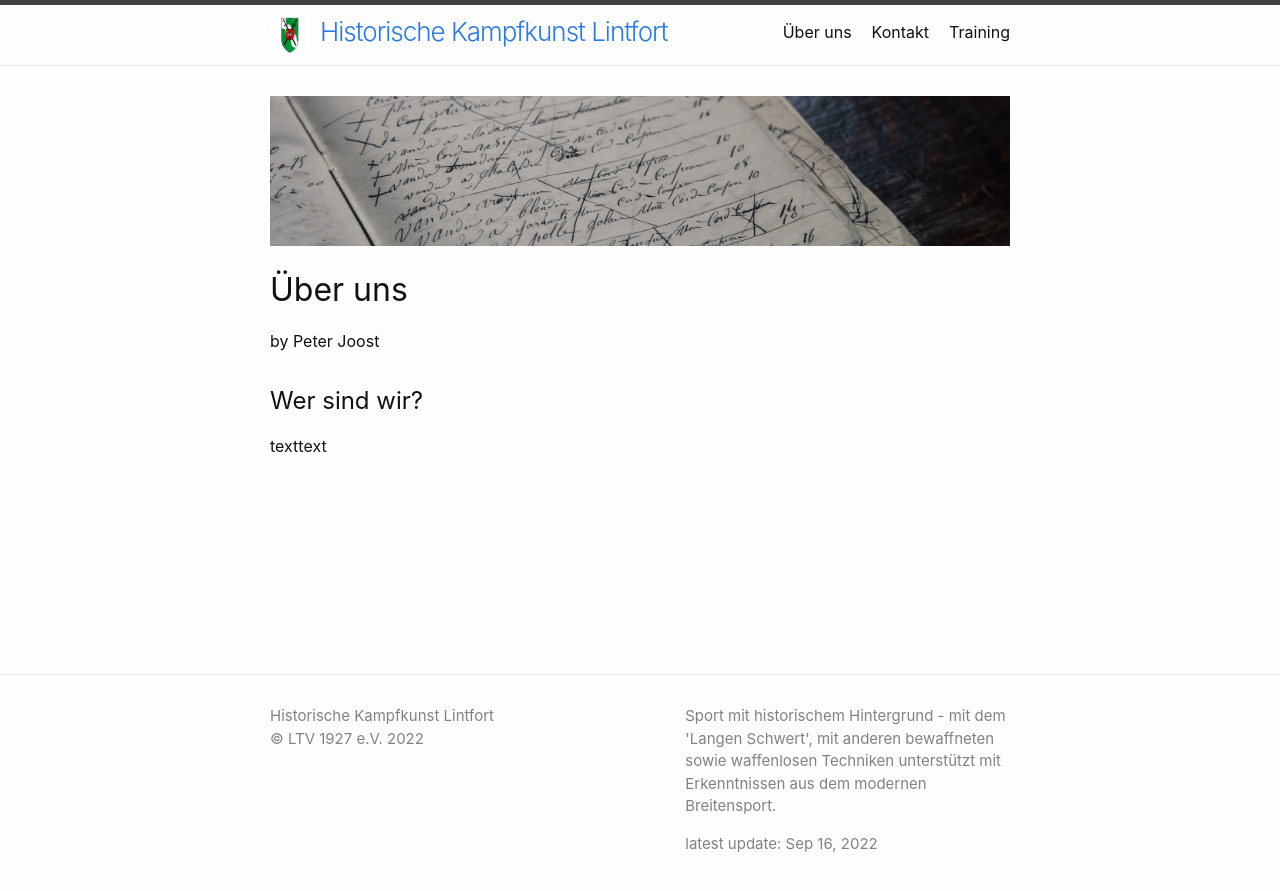
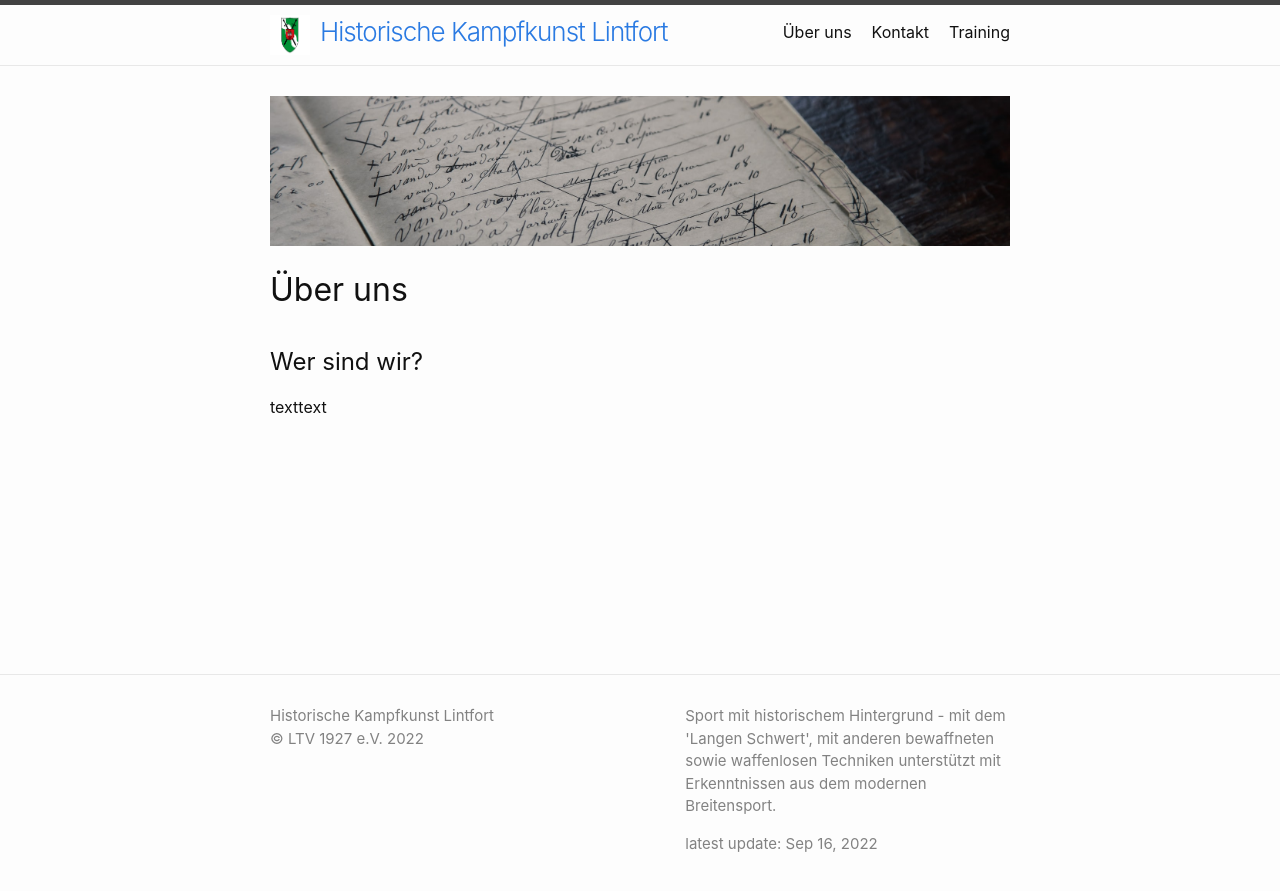
Before and after one commit to hema-ltv1927/hema-ltv1927.github.io, a Jekyll site: the page built from about.md, in a window 1280 px wide. Shown: the top 891 px of the page. Built offline with Jekyll 4.4.1, drawn with Linux system fonts in a browser that asks for light colours.

Commit message:
some updates ...
Signed-off-by: ptrjst <ptrjst@users.noreply.github.com>

```diff
--- a/_config.yml
+++ b/_config.yml
@@ -42,6 +42,8 @@ url: "https://hema-ltv1927.github.io" # the base hostname & protocol for your si
 # New fields, not used by default by Jekyll and themes - these required changes to the original minima theme!
 # Copyright, copyright symbol and year (auto)
 copyright: "LTV 1927 e.V."
+# Extra favicon for the page
+favicon: ./assets/favicon.ico
 # the main logo of the page
 title-logo: ./assets/title-logo.png
 # Below change would allow to use a logo from an online source, requires also change in the header.html
--- a/_includes/header.html
+++ b/_includes/header.html
@@ -1,4 +1,7 @@
 <header class="site-header" role="banner">
+{%- if site.favicon -%}
+  <link rel="icon" type="image/x-icon" href="{{ site.favicon | relative_url }}">
+{%- endif -%}
 
   <div class="wrapper">
     {%- assign default_paths = site.pages | map: "path" -%}
--- a/about.md
+++ b/about.md
@@ -4,7 +4,7 @@ layout: page
 image: default
 permalink: /about-us/
 date:   2022-09-16 10:00:00 +0200
-author: Peter Joost
+author:
 ---
 
 # Wer sind wir?
```
Also changed, not shown: index.md (+1 -0 lines), assets/favicon.ico (added).
